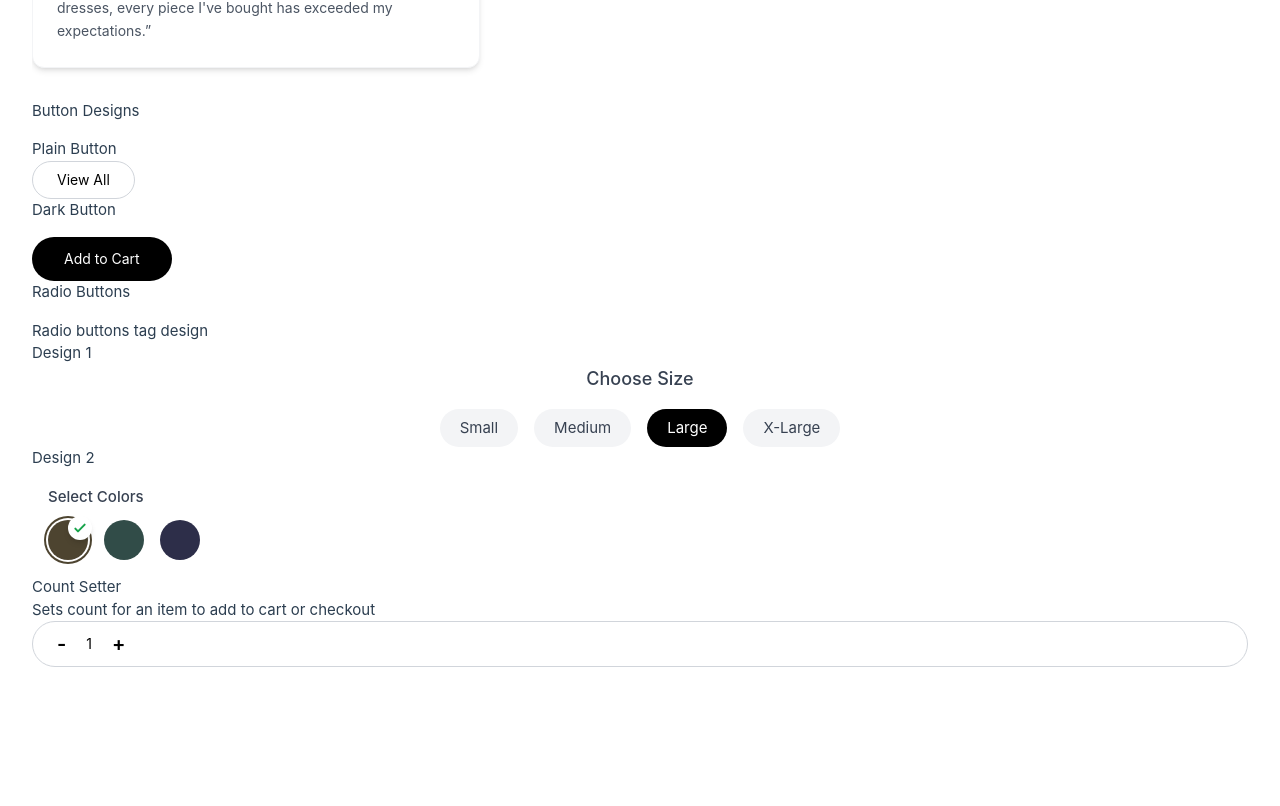
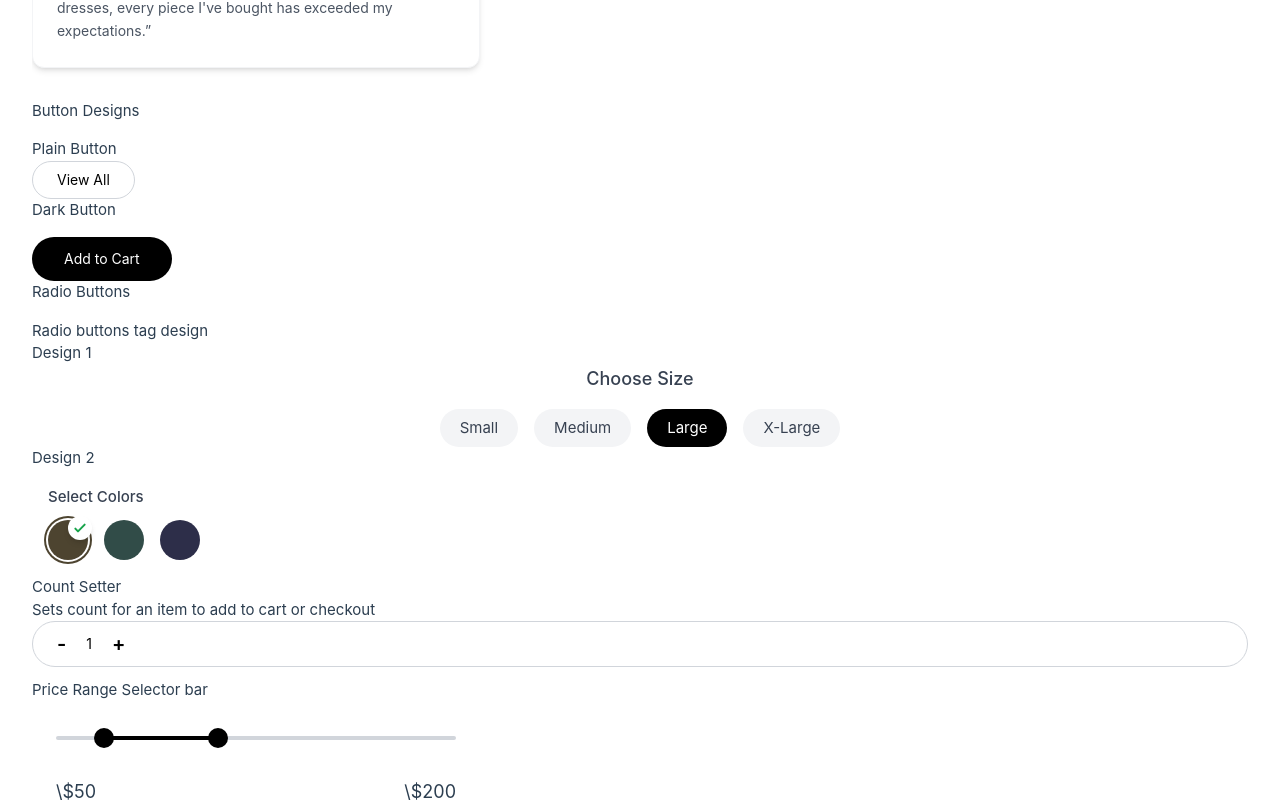
Before and after one commit to navctns/ecommerce-design-system-vue3-tailwind, a Vue app: page / in a window 1280 px wide. Shown: the part 985-1791 px from the top of the page. Before the commit the page ends 1652 px from the top, so only its background shows below. Built offline with nearby package versions, Linux system fonts and the light colour scheme.

Commit message:
price range bar added

```diff
--- a/src/App.vue
+++ b/src/App.vue
@@ -11,6 +11,8 @@ import CustomerRatingItem from './components/cards/CustomerRatingItem.vue';
 import RadioButtonsTagDesign from './components/forms/radio-button-group/RadioButtonsTagDesign.vue';
 import RadioButtonCircle from './components/forms/radio-button-group/RadioButtonCircle.vue';
 import CountSetter from "./components/buttons/CountSetter.vue";
+// import PriceRangeSelectorBar from './components/forms/price-range-selector/PriceRangeSelectorBar.vue';
+import PriceRangeSlider from './components/forms/price-range-selector/PriceRangeSlider.vue';
 </script>
 
 <template>
@@ -52,6 +54,9 @@ import CountSetter from "./components/buttons/CountSetter.vue";
     <h5>Count Setter</h5>
     <p>Sets count for an item to add to cart or checkout</p>
     <CountSetter/>
+    <h5 class="my-3">Price Range Selector bar</h5>
+    <!-- <price-range-selector-bar></price-range-selector-bar> -->
+    <price-range-slider></price-range-slider>
   </div>
   <RouterView />
 </template>
--- a/src/components/buttons/CountSetter.vue
+++ b/src/components/buttons/CountSetter.vue
@@ -8,12 +8,6 @@
 
 <script setup>
 import {ref} from 'vue';
-// const props = defineProps({
-//     count:{
-//         type: Number,
-//         default: 1
-//     }
-// })
 const count = ref(1);
 function increment(){
     count.value++;
--- /dev/null
+++ b/src/components/forms/price-range-selector/PriceRangeSelectorBar.vue
@@ -0,0 +1,96 @@
+!<template>
+  <div class="w-full max-w-md px-6">
+    <div class="relative h-12">
+      <!-- Range track background -->
+      <div
+        class="absolute top-1/2 transform -translate-y-1/2 w-full h-1 bg-gray-300 rounded"
+      ></div>
+      <!-- Range track active (black between thumbs) -->
+      <div
+        id="range-progress"
+        class="absolute top-1/2 transform -translate-y-1/2 h-1 bg-black rounded"
+      ></div>
+
+      <!-- Input sliders -->
+      <input
+        type="range"
+        id="min-range"
+        min="0"
+        max="500"
+        value="50"
+        step="1"
+      />
+      <input
+        type="range"
+        id="max-range"
+        min="0"
+        max="500"
+        value="200"
+        step="1"
+      />
+    </div>
+    <div class="flex justify-between mt-4 text-lg font-medium">
+      <span id="min-val">$50</span>
+      <span id="max-val">$200</span>
+    </div>
+  </div>
+</template>
+
+<script setup>
+import {ref} from 'vue';
+const minRange = document.getElementById("min-range");
+const maxRange = document.getElementById("max-range");
+const minVal = document.getElementById("min-val");
+const maxVal = document.getElementById("max-val");
+const progress = document.getElementById("range-progress");
+
+function updateRange() {
+  let min = parseInt(minRange.value);
+  let max = parseInt(maxRange.value);
+  const minRange = ref(0);
+  // Prevent overlap
+  if (max - min < 10) {
+    if (event.target.id === "min-range") minRange.value = max - 10;
+    else maxRange.value = min + 10;
+    min = parseInt(minRange.value);
+    max = parseInt(maxRange.value);
+  }
+
+  minVal.textContent = `$${min}`;
+  maxVal.textContent = `$${max}`;
+
+  const percentMin = (min / 500) * 100;
+  const percentMax = (max / 500) * 100;
+
+  progress.style.left = percentMin + "%";
+  progress.style.width = percentMax - percentMin + "%";
+}
+
+minRange.addEventListener("input", updateRange);
+maxRange.addEventListener("input", updateRange);
+
+updateRange(); // initialize
+</script>
+
+<style scoped>
+input[type="range"]::-webkit-slider-thumb {
+  -webkit-appearance: none;
+  height: 20px;
+  width: 20px;
+  background-color: black;
+  border-radius: 50%;
+  cursor: pointer;
+  position: relative;
+  z-index: 2;
+}
+input[type="range"] {
+  -webkit-appearance: none;
+  width: 100%;
+  height: 4px;
+  background: transparent;
+  position: absolute;
+  top: 50%;
+  transform: translateY(-50%);
+  z-index: 1;
+}
+</style>
--- /dev/null
+++ b/src/components/forms/price-range-selector/PriceRangeSlider.vue
@@ -0,0 +1,86 @@
+<template>
+  <div class="w-full max-w-md px-6">
+    <div class="relative h-12">
+      <!-- Track background -->
+      <div
+        class="absolute top-1/2 transform -translate-y-1/2 w-full h-1 bg-gray-300 rounded"
+      ></div>
+      <!-- Track progress -->
+      <div
+        class="absolute top-1/2 transform -translate-y-1/2 h-1 bg-black rounded"
+        :style="progressStyle"
+      ></div>
+
+      <!-- Range inputs -->
+      <input
+        type="range"
+        min="0"
+        max="500"
+        step="1"
+        v-model.number="min"
+        @input="handleInput('min')"
+      />
+      <input
+        type="range"
+        min="0"
+        max="500"
+        step="1"
+        v-model.number="max"
+        @input="handleInput('max')"
+      />
+    </div>
+    <div class="flex justify-between mt-4 text-lg font-medium">
+      <span>\${{ min }}</span>
+      <span>\${{ max }}</span>
+    </div>
+  </div>
+</template>
+
+<script setup>
+import { ref, computed } from "vue";
+
+const min = ref(50);
+const max = ref(200);
+const minGap = 10;
+const maxRange = 500;
+
+const handleInput = (type) => {
+  if (max.value - min.value < minGap) {
+    if (type === "min") min.value = max.value - minGap;
+    else max.value = min.value + minGap;
+  }
+};
+
+const progressStyle = computed(() => {
+  const left = (min.value / maxRange) * 100;
+  const right = (max.value / maxRange) * 100;
+  return {
+    left: `${left}%`,
+    width: `${right - left}%`,
+  };
+});
+</script>
+
+<style scoped>
+input[type="range"]::-webkit-slider-thumb {
+  -webkit-appearance: none;
+  height: 20px;
+  width: 20px;
+  background-color: black;
+  border-radius: 50%;
+  cursor: pointer;
+  position: relative;
+  z-index: 2;
+}
+
+input[type="range"] {
+  -webkit-appearance: none;
+  width: 100%;
+  height: 4px;
+  background: transparent;
+  position: absolute;
+  top: 50%;
+  transform: translateY(-50%);
+  z-index: 1;
+}
+</style>
```
